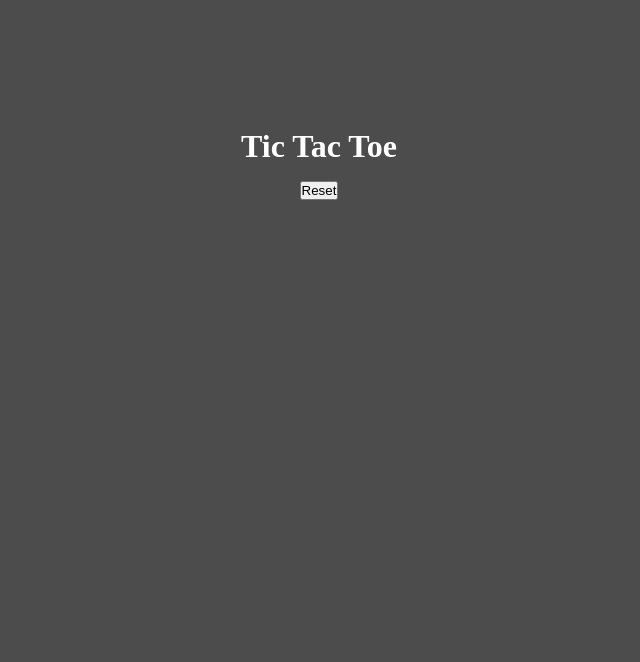
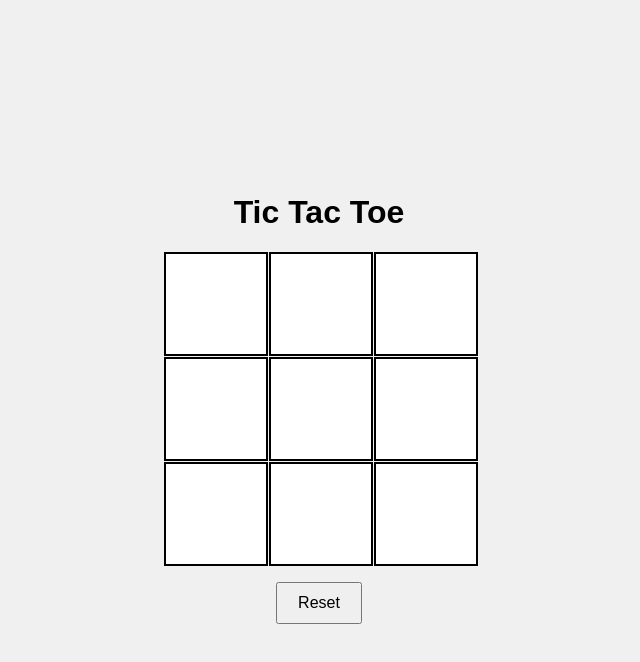
Before and after one commit to Sparsha-Regmi/Tic-Tac-Toe, a plain HTML site: page index.html in a window 1280 px wide. Shown: the whole page, without its empty margins (321-961 px from the left). Drawn offline with Linux system fonts and the light colour scheme.

Commit message:
Added remote css code

```diff
--- a/index.css
+++ b/index.css
@@ -1,45 +1,43 @@
-*{
-    padding: 0;
-    margin: 0;
+body {
+    display: flex;
+    justify-content: center;
+    align-items: center;
+    height: 100vh;
+    background-color: #f0f0f0;
+    font-family: Arial, sans-serif;
 }
 
-body{
-    background-color: rgba(0, 0, 0, 0.7);
+.container {
+    text-align: center;
 }
 
-.container{
-    color: white;
-    /* background-color:green; */
-    margin-top: 10%;
+.board {
+    display: grid;
+    grid-template-columns: repeat(3, 100px);
+    grid-template-rows: repeat(3, 100px);
+    gap: 5px;
+}
+
+.cell {
+    width: 100px;
+    height: 100px;
+    background-color: #fff;
+    border: 2px solid #000;
     display: flex;
-    flex-direction: column;
     justify-content: center;
     align-items: center;
-    gap:0.5rem;
-
+    font-size: 2em;
+    cursor: pointer;
 }
 
-.box{
-    display: flex;
-    align-items: center;
-    justify-content: center;
-    border: 3px solid rgb(116, 143, 121);
-    /* text-align: center; */
-    height: 100px;
-    width: 100px;
-    margin-bottom: 1rem;
-
+button {
+    margin-top: 20px;
+    padding: 10px 20px;
+    font-size: 16px;
+    cursor: pointer;
 }
 
-
-.rows{
-    display: flex;
-    flex-direction: row;
-    flex-wrap: wrap;
-    gap:0.5rem;
+#status {
+    margin-top: 20px;
+    font-size: 18px;
 }
-h3{
-width: 100%;
-display: inline;
-font-size: larger;
-}
```
